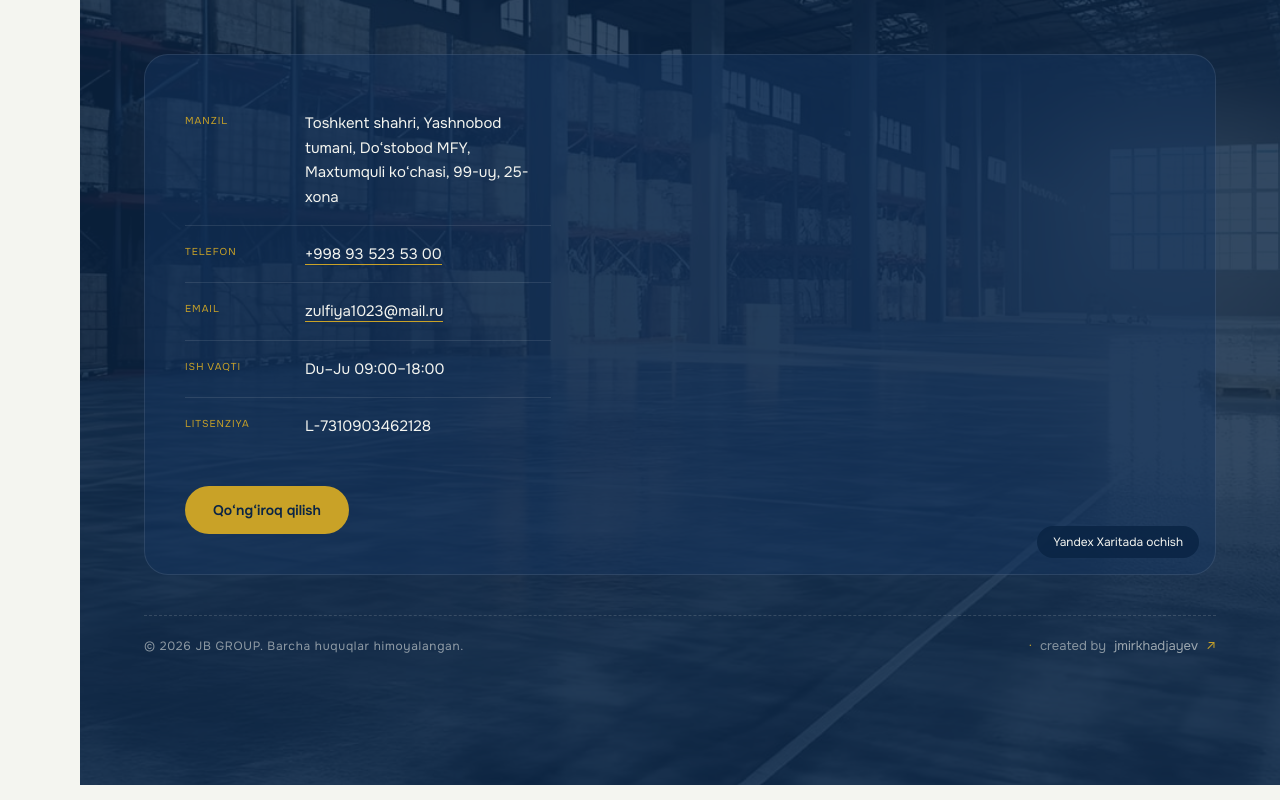
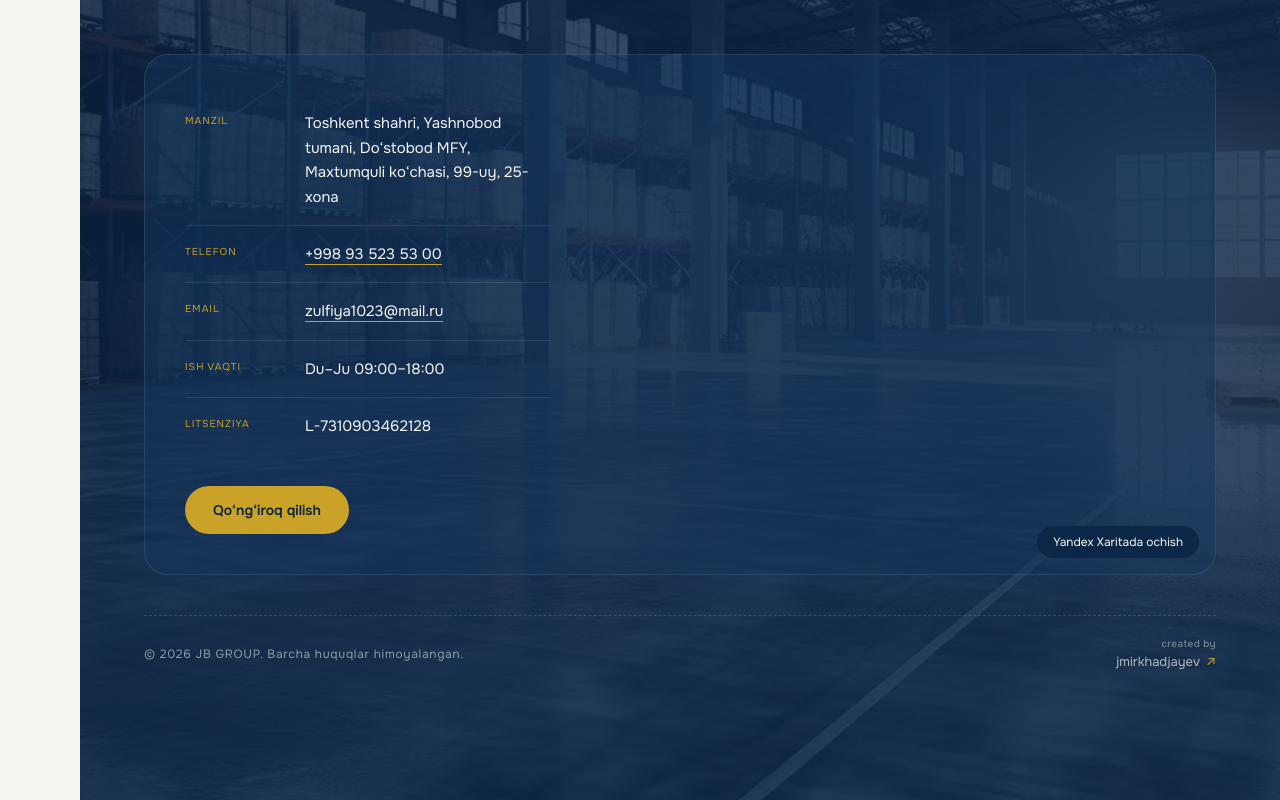
Before and after one commit to jmirkhadjayev/jbgroup-webside, a Next.js app in the folder site/: page / in a window 1280 px wide. Shown: the part 5595-6395 px from the top of the page. Built offline with nearby package versions, Linux system fonts and the light colour scheme.

Commit message:
Muallif belgisi: ikki qatorli variant ("created by" kichik, nom pastda)
Co-Authored-By: Claude Haiku 5.5 <noreply@anthropic.com>

```diff
--- a/site/src/components/variant/ui/Credit.tsx
+++ b/site/src/components/variant/ui/Credit.tsx
@@ -1,19 +1,18 @@
-// Muallif belgisi: bitta qator, nuqta bilan; nom sichqoncha ustida oltinga o‘tadi
+// Muallif belgisi: ikki qator — "created by" kichik, muallif nomi pastda; sichqoncha ustida oltinga o‘tadi
 export function Credit() {
   return (
     <a
       href="http://mirkhadjayev.uz/"
       target="_blank"
       rel="noopener noreferrer"
-      className="group inline-flex items-center gap-2 font-mono text-[13px] text-paper/60 no-underline"
+      className="group inline-flex flex-col items-end font-mono no-underline"
     >
-      <span aria-hidden="true" className="text-gold">
-        ·
-      </span>
-      <span className="text-paper/50">created by</span>
-      <span className="transition-colors duration-500 group-hover:text-gold">jmirkhadjayev</span>
-      <span aria-hidden="true" className="text-gold transition-transform duration-500 group-hover:rotate-45">
-        ↗
+      <span className="text-[10px] tracking-[0.04em] text-paper/50">created by</span>
+      <span className="flex items-center gap-1.5 text-[13px] text-paper/70 transition-colors duration-500 group-hover:text-gold">
+        jmirkhadjayev
+        <span aria-hidden="true" className="text-gold transition-transform duration-500 group-hover:rotate-45">
+          ↗
+        </span>
       </span>
     </a>
   )
```
